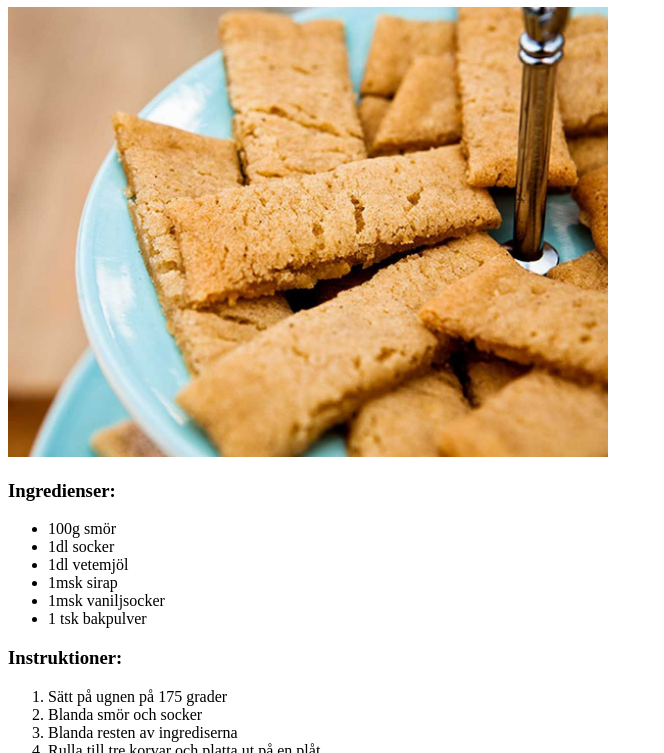
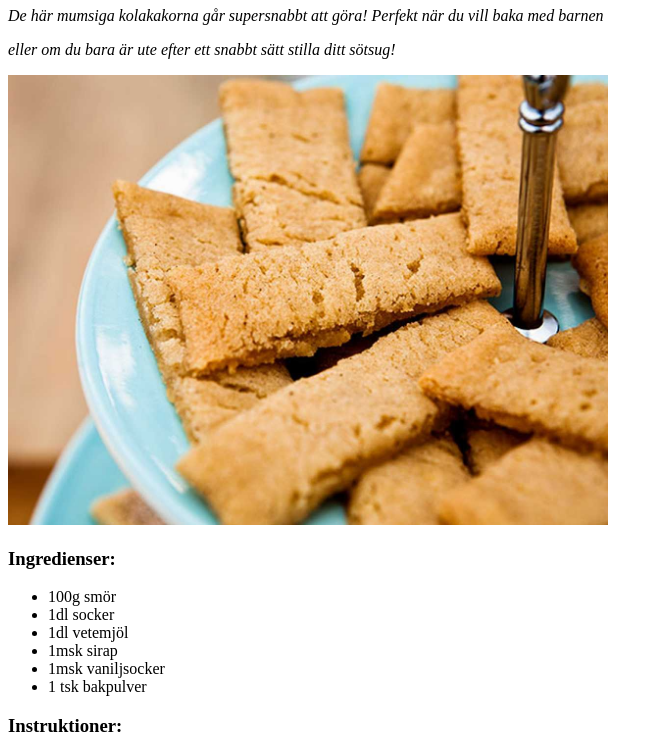
Before and after one commit to hampusz/odin-recipes, a plain HTML site: page recipes/kolakakor.html in a window 1280 px wide. Shown: the part 73-826 px from the top of the page, without its empty margins (0-664 px from the left). Drawn offline with Linux system fonts and the light colour scheme.

Commit message:
Add description, kolakakor.html

```diff
--- a/recipes/kolakakor.html
+++ b/recipes/kolakakor.html
@@ -7,6 +7,9 @@
 </head>
 <body>
     <h1>Smarriga kolakakor!</h1>
+
+    <p><i>De här mumsiga kolakakorna går supersnabbt att göra! Perfekt när du vill baka med barnen</i></p>
+    <p><i>eller om du bara är ute efter ett snabbt sätt stilla ditt sötsug!</i></p>
     <img src="../pictures/kolakakor.jpg" alt="kolakakor" height="450" width="600">
     <p> <h3>Ingredienser:</h3></p>
     <ul>
```
